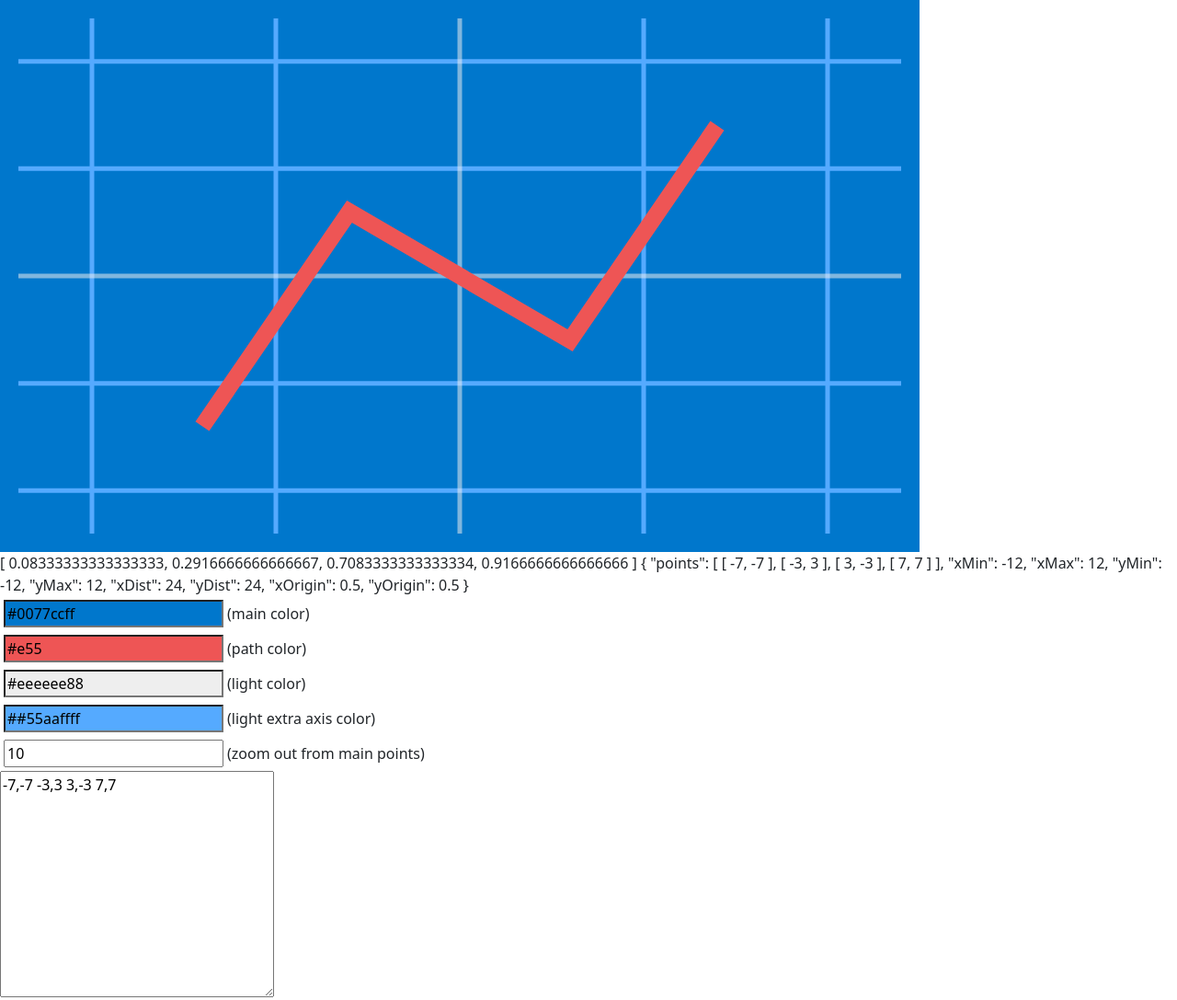
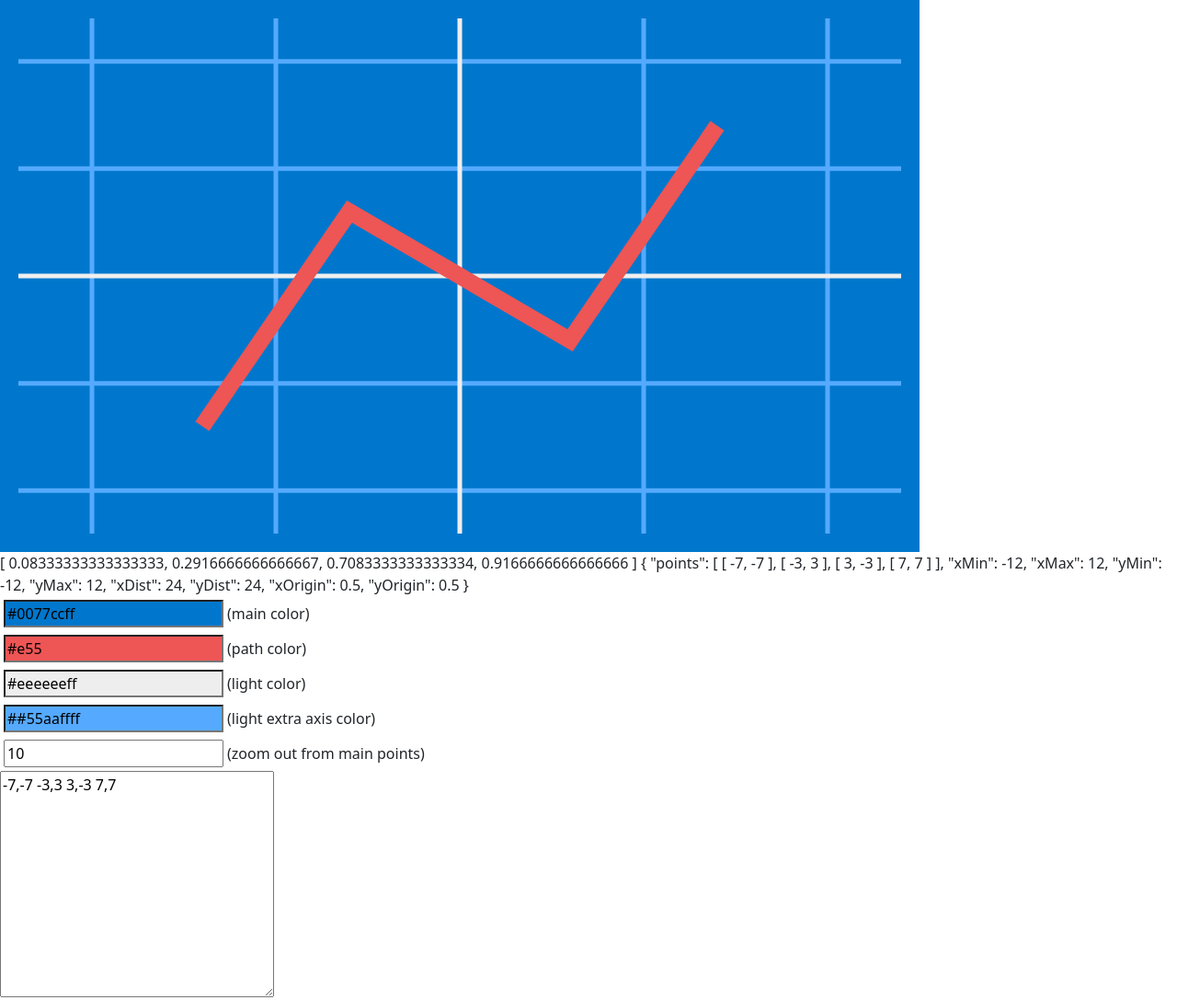
Before and after one commit to tdewin/dynamicsvg, a plain HTML site: page simplecurve/index.html in a window 1280 px wide. Shown: the top 1087 px of the page at 92% size. Drawn offline with nearby package versions, Linux system fonts and the light colour scheme.

Commit message:
Update index.html

```diff
--- a/simplecurve/index.html
+++ b/simplecurve/index.html
@@ -119,7 +119,7 @@
           return {
              mainColorWA: "#0077ccff",
              pathColorWA: "#e55",
-             lightColorWA: "#eeeeee88",
+             lightColorWA: "#eeeeeeff",
              lightAxisColorWA: "##55aaffff",
              height:600,
              width:1000,
```
